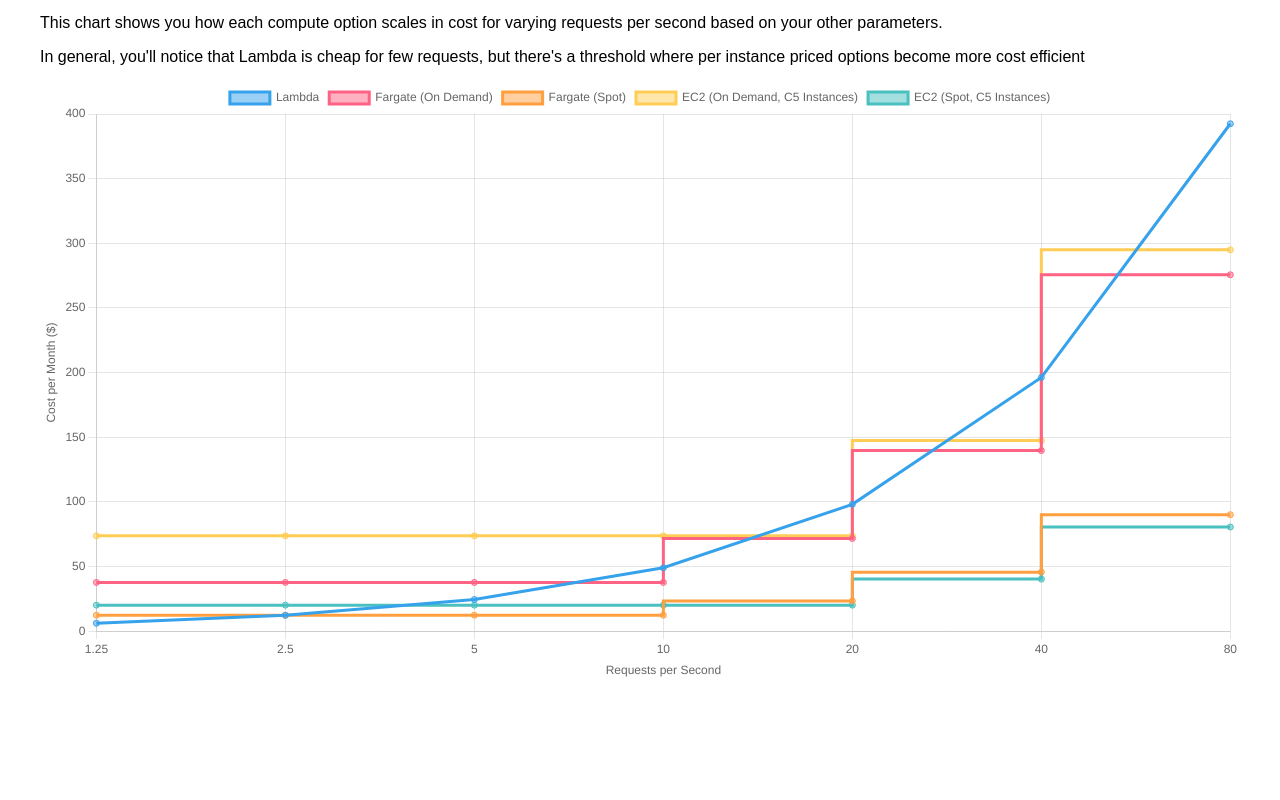
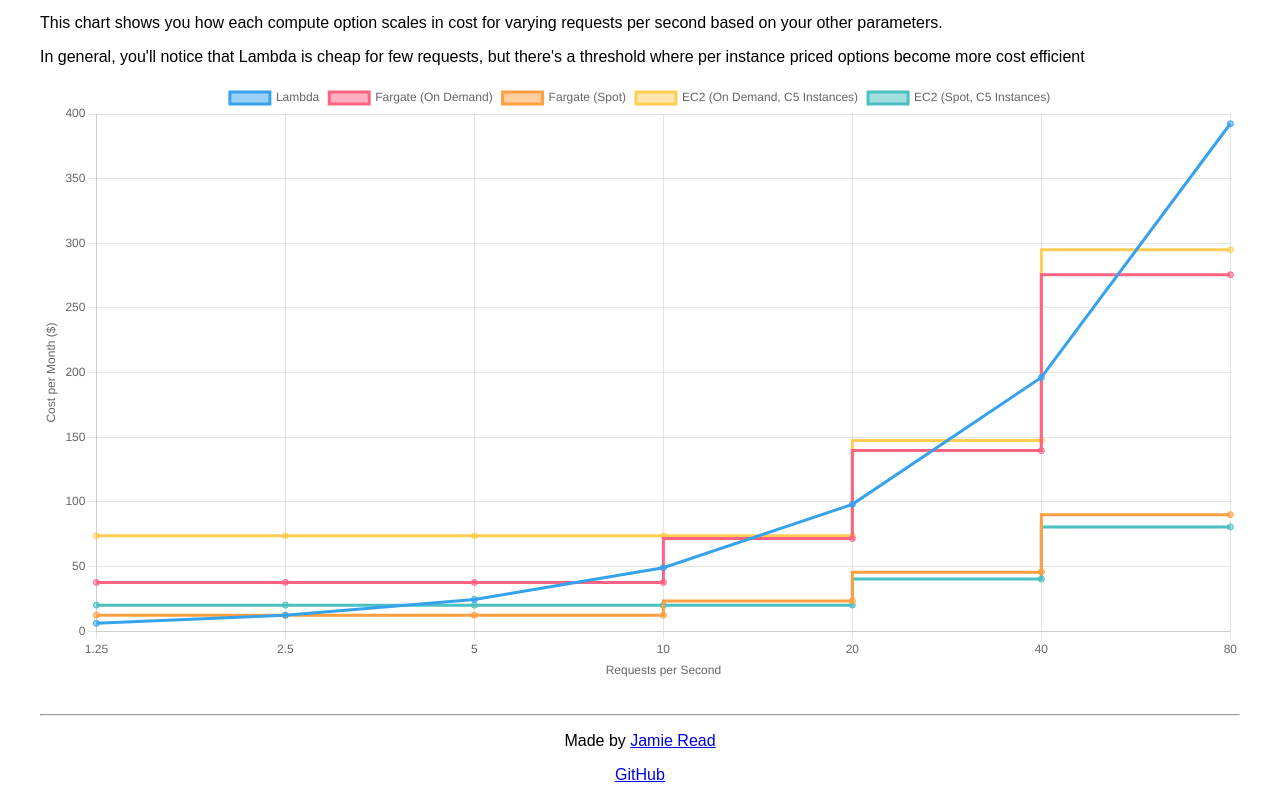
Before and after one commit to JamJar00/compute-cost, a SvelteKit app: page / in a window 1280 px wide. Shown: the part 1105-1905 px from the top of the page. Before the commit the page ends 1795 px from the top, so only its background shows below. Built offline with nearby package versions, Linux system fonts and the light colour scheme.

Commit message:
feat: add footer

```diff
--- a/src/routes/+page.svelte
+++ b/src/routes/+page.svelte
@@ -221,6 +221,12 @@
   <div><canvas bind:this={scalingCanvas}></canvas></div>
 </section>
 
+<footer>
+  <hr />
+  <p>Made by <a href="https://jread.dev">Jamie Read</a></p>
+  <p><a href="https://github.com/JamJar00/compute-cost">GitHub</a></p>
+</footer>
+
 <style>
   .input-section {
     display: flex;
@@ -255,6 +261,11 @@
     margin-top: 0.25em;
   }
 
+  footer {
+    margin-top: 2em;
+    text-align: center;
+  }
+
   @media (max-width: 1200px) {
     .input-section {
       flex-direction: column;
```
